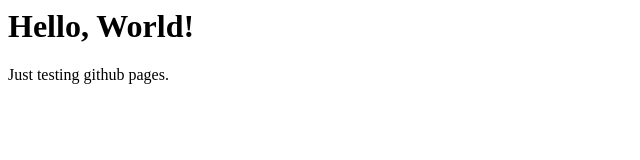
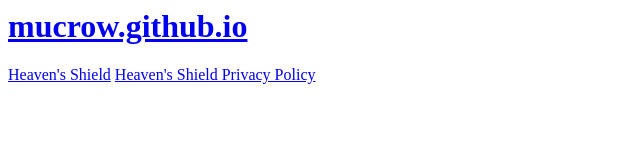
Before and after one commit to Mucrow/Mucrow.github.io, a plain HTML site: page index.html in a window 1280 px wide. Shown: the whole page, without its empty margins (0-640 px from the left). Drawn offline with Linux system fonts and the light colour scheme.

Commit message:
Add heaven's shield privacy policy

```diff
--- a/index.html
+++ b/index.html
@@ -1,2 +1,3 @@
-<h1>Hello, World!</h1>
-<p>Just testing github pages.</p>
+<h1><a href="/">mucrow.github.io</a></h1>
+<a href="/heavens-shield">Heaven's Shield</a>
+<a href="/heavens-shield/privacy">Heaven's Shield Privacy Policy</a>
```
Also changed, not shown: heavens-shield/index.html (added, +3 -0 lines), heavens-shield/privacy.html (added, +3 -0 lines).
